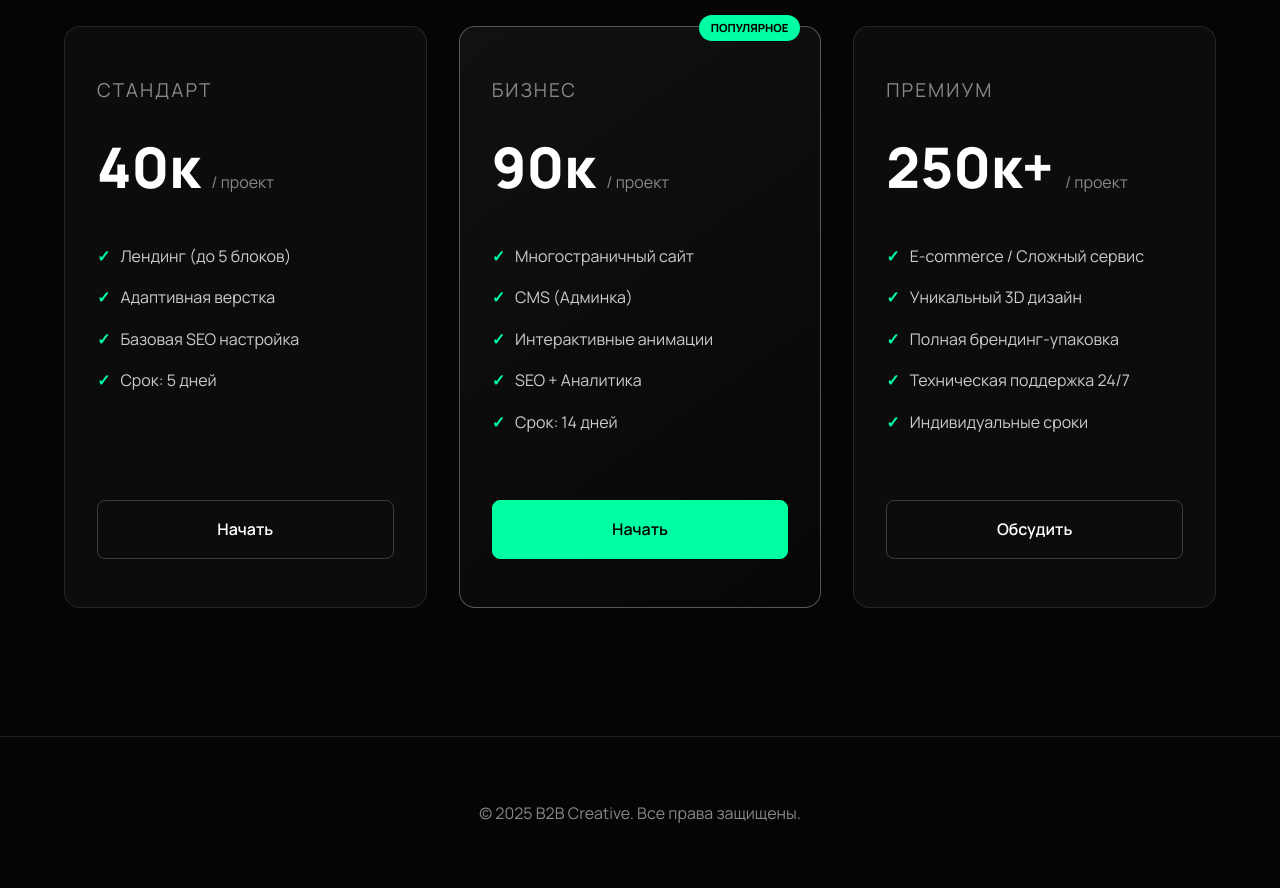
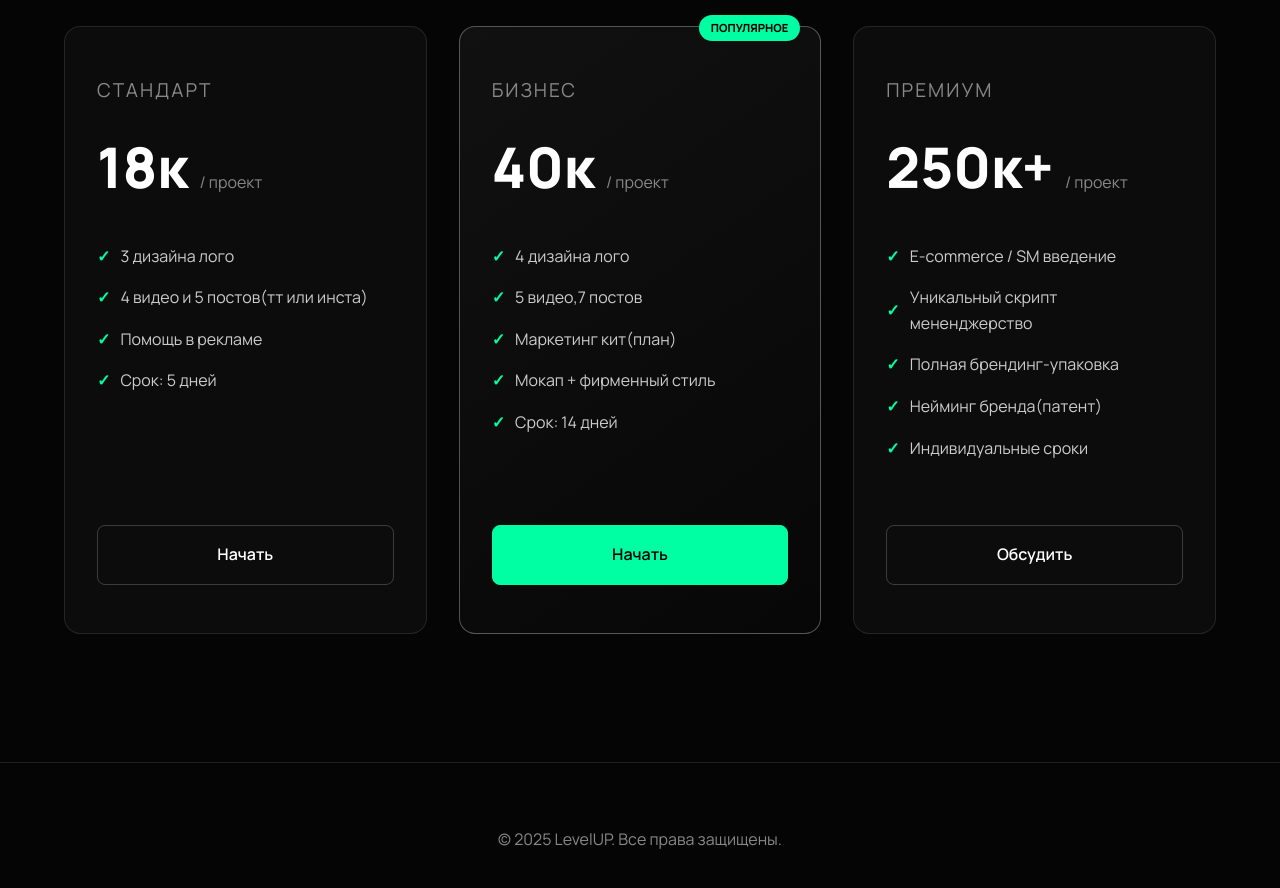
Before and after one commit to hafol/LevelUpBP, a plain HTML site: page index.html in a window 1280 px wide. Shown: the part 1100-1988 px from the top of the page. Drawn offline with Linux system fonts and the light colour scheme.

Commit message:
Replace B2B CREATIVE with LevelUP branding

```diff
--- a/index.html
+++ b/index.html
@@ -3,7 +3,7 @@
 <head>
     <meta charset="UTF-8">
     <meta name="viewport" content="width=device-width, initial-scale=1.0">
-    <title>B2B CREATIVE | Agency</title>
+    <title>LevelUP | BUISNESS PROGRESS</title>
     <link href="https://fonts.googleapis.com/css2?family=Manrope:wght@300;400;600;800&display=swap" rel="stylesheet">
 
     <style>
@@ -285,7 +285,7 @@
     <div class="bg-grid"></div>
 
     <nav>
-        <a href="#" class="logo">B2B CREATIVE.</a>
+        <a href="#" class="logo">LevelUP.</a>
         <div class="nav-links">
             <a href="#services">Услуги</a>
             <a href="#pricing">Тарифы</a>
@@ -296,8 +296,8 @@
     <!-- HERO -->
     <section class="hero">
         <div class="reveal">
-            <h1>ЦИФРОВАЯ<br>ТРАНСФОРМАЦИЯ</h1>
-            <p>Мы создаем веб-решения, которые меняют правила игры. Стиль, технологии и эффективность в каждой строчке кода.</p>
+            <h1>КОММЕРЧЕСКОЕ<br>ПРЕДЛОЖЕНИЕ</h1>
+            <p>Поднимаем бизнес на новый уровень.</p>
             <a href="#pricing" class="btn">Выбрать план</a>
         </div>
     </section>
@@ -314,11 +314,11 @@
             <!-- TARIF 1 -->
             <div class="card reveal" style="transition-delay: 0.1s;">
                 <div class="plan-name">Стандарт</div>
-                <div class="price">40к <span>/ проект</span></div>
+                <div class="price">18к <span>/ проект</span></div>
                 <ul class="features">
-                    <li>Лендинг (до 5 блоков)</li>
-                    <li>Адаптивная верстка</li>
-                    <li>Базовая SEO настройка</li>
+                    <li>3 дизайна лого</li>
+                    <li>4 видео и 5 постов(тт или инста)</li>
+                    <li>Помощь в рекламе</li>
                     <li>Срок: 5 дней</li>
                 </ul>
                 <a href="#" class="card-btn">Начать</a>
@@ -327,12 +327,12 @@
             <!-- TARIF 2 -->
             <div class="card featured reveal" style="transition-delay: 0.2s;">
                 <div class="plan-name">Бизнес</div>
-                <div class="price">90к <span>/ проект</span></div>
+                <div class="price">40к <span>/ проект</span></div>
                 <ul class="features">
-                    <li>Многостраничный сайт</li>
-                    <li>CMS (Админка)</li>
-                    <li>Интерактивные анимации</li>
-                    <li>SEO + Аналитика</li>
+                    <li>4 дизайна лого</li>
+                    <li>5 видео,7 постов</li>
+                    <li>Маркетинг кит(план)</li>
+                    <li>Мокап + фирменный стиль</li>
                     <li>Срок: 14 дней</li>
                 </ul>
                 <a href="#" class="card-btn">Начать</a>
@@ -343,10 +343,10 @@
                 <div class="plan-name">Премиум</div>
                 <div class="price">250к+ <span>/ проект</span></div>
                 <ul class="features">
-                    <li>E-commerce / Сложный сервис</li>
-                    <li>Уникальный 3D дизайн</li>
+                    <li>E-commerce / SM введение</li>
+                    <li>Уникальный скрипт мененджерство</li>
                     <li>Полная брендинг-упаковка</li>
-                    <li>Техническая поддержка 24/7</li>
+                    <li>Нейминг бренда(патент)</li>
                     <li>Индивидуальные сроки</li>
                 </ul>
                 <a href="#" class="card-btn">Обсудить</a>
@@ -356,7 +356,7 @@
     </section>
 
     <footer>
-        <p>&copy; 2025 B2B Creative. Все права защищены.</p>
+        <p>&copy; 2025 LevelUP. Все права защищены.</p>
     </footer>
 
     <script>
```
